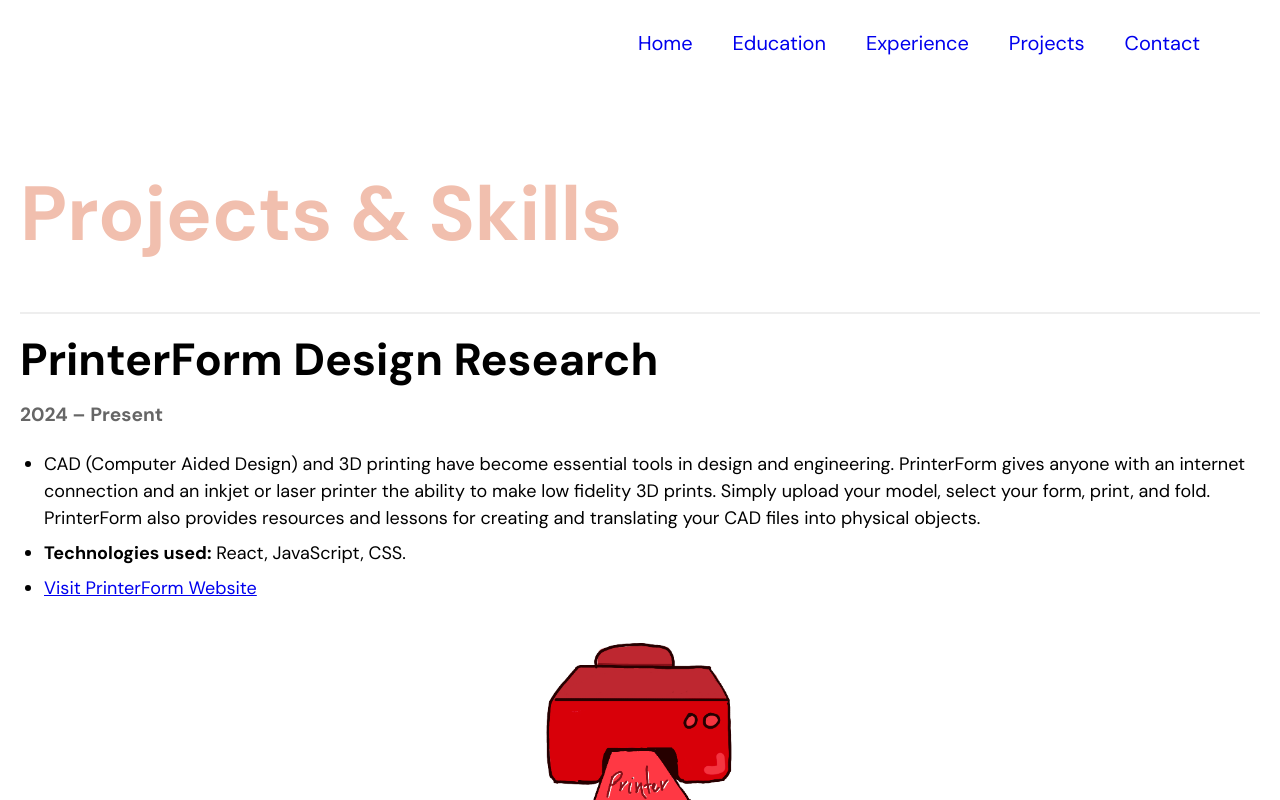
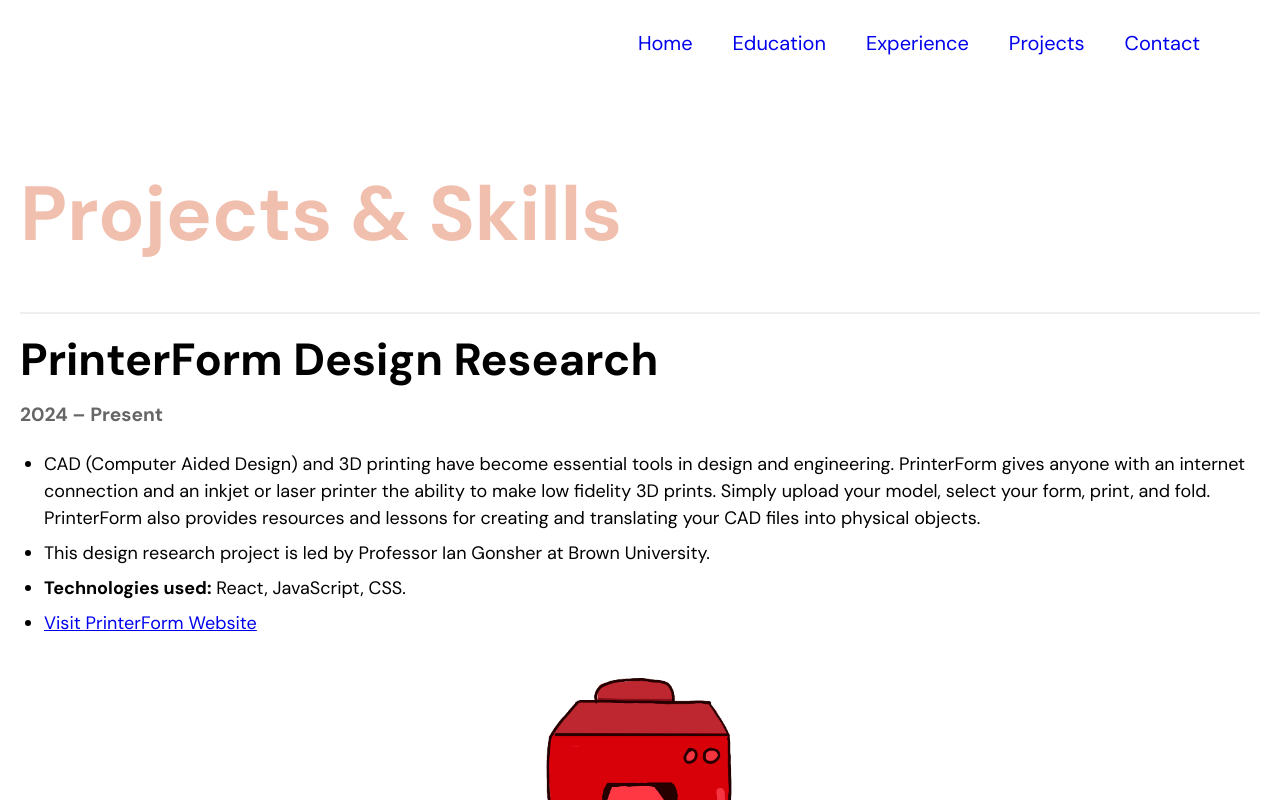
Before and after one commit to sophialim03/portfolio, a React (Vite) app: page /portfolio/projects in a window 1280 px wide. Shown: the top 800 px of the page. Built offline with nearby package versions, Linux system fonts and the light colour scheme.

Commit message:
v1.0 minor updates

```diff
--- a/src/components/Projects.jsx
+++ b/src/components/Projects.jsx
@@ -29,6 +29,9 @@
                   upload your model, select your form, print, and fold.
                   PrinterForm also provides resources and lessons for creating
                   and translating your CAD files into physical objects.
+                </li>
+                <li>
+                  This design research project is led by Professor Ian Gonsher at Brown University.
                 </li>
                 <li>
                   <strong>Technologies used:</strong> React, JavaScript, CSS.
```
